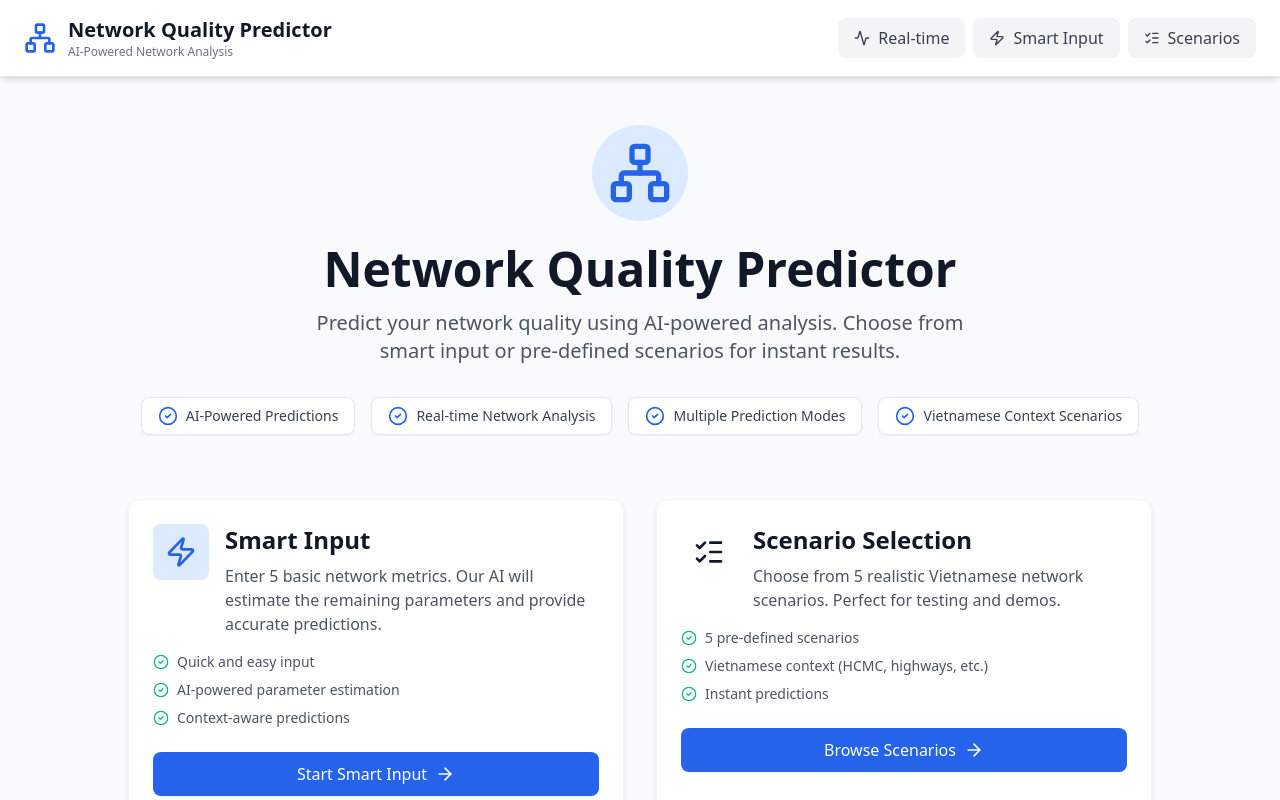
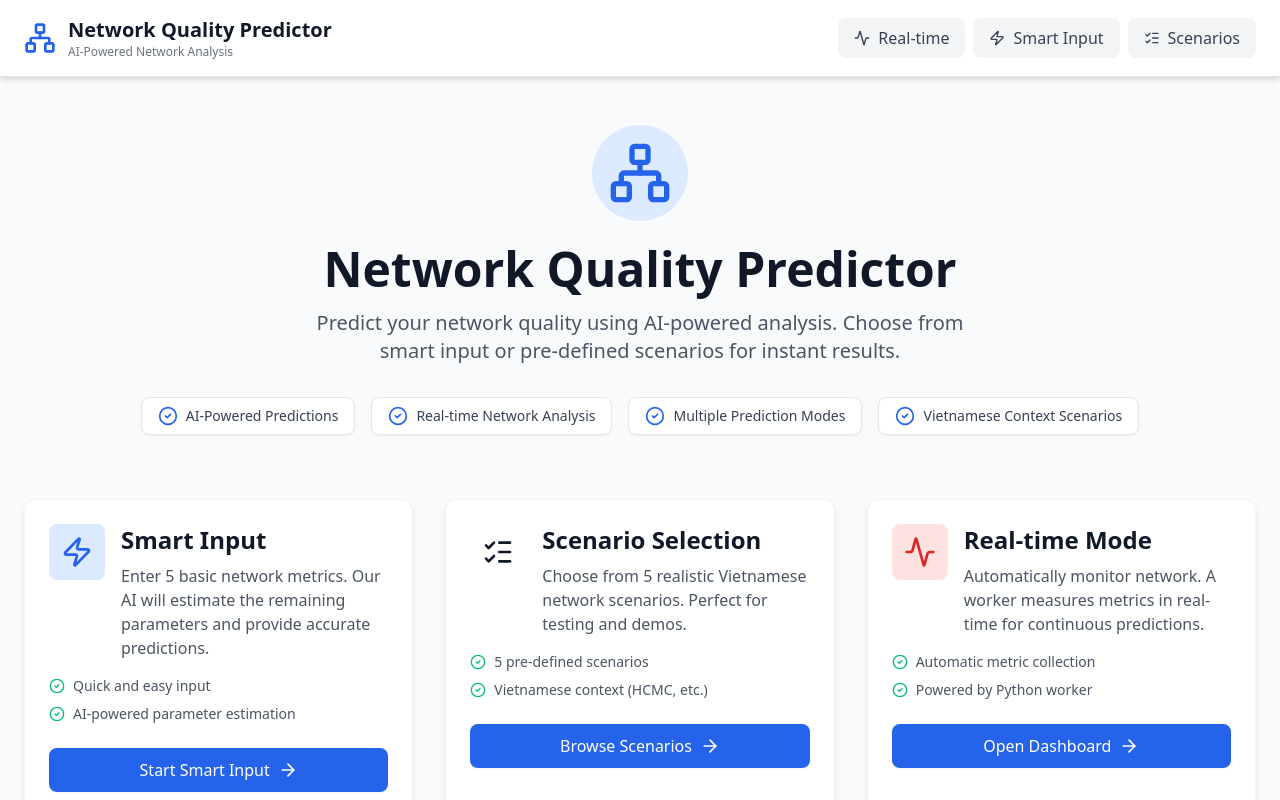
Before and after one commit to huynhtiennhat0403/networks-optimization, a React (Vite) app in the folder client/: page / in a window 1280 px wide. Shown: the top 800 px of the page. Built offline with nearby package versions, Linux system fonts and the light colour scheme; no server answers.

Commit message:
feat(client): Update dashboard

```diff
--- a/client/src/pages/Home.jsx
+++ b/client/src/pages/Home.jsx
@@ -1,5 +1,5 @@
 import { useNavigate } from 'react-router-dom';
-import { Zap, ListChecks, ArrowRight, CheckCircle2, Network } from 'lucide-react';
+import { Zap, ListChecks, ArrowRight, CheckCircle2, Network, Activity } from 'lucide-react'; // <-- 1. Thêm 'Activity'
 
 function Home() {
   const navigate = useNavigate();
@@ -40,7 +40,8 @@ function Home() {
       </div>
 
       {/* Mode Selection Cards */}
-      <div className="grid md:grid-cols-2 gap-8 max-w-5xl mx-auto">
+      <div className="grid md:grid-cols-3 gap-8 max-w-7xl mx-auto">
+
         {/* Mode 1: Smart Input */}
         <div className="card hover:shadow-xl transition-all duration-300 animate-slide-up">
           <div className="flex items-start space-x-4 mb-4">
@@ -55,7 +56,6 @@ function Home() {
               </p>
             </div>
           </div>
-
           <div className="space-y-2 mb-6">
             <div className="flex items-center text-sm text-gray-600">
               <CheckCircle2 className="w-4 h-4 text-success-500 mr-2" />
@@ -65,15 +65,10 @@ function Home() {
               <CheckCircle2 className="w-4 h-4 text-success-500 mr-2" />
               <span>AI-powered parameter estimation</span>
             </div>
-            <div className="flex items-center text-sm text-gray-600">
-              <CheckCircle2 className="w-4 h-4 text-success-500 mr-2" />
-              <span>Context-aware predictions</span>
-            </div>
           </div>
-
           <button
             onClick={() => navigate('/smart-input')}
-            className="btn-primary w-full flex items-center justify-center space-x-2"
+            className="btn-primary w-full flex items-center justify-center space-x-2 mt-auto"
           >
             <span>Start Smart Input</span>
             <ArrowRight className="w-5 h-5" />
@@ -94,7 +89,6 @@ function Home() {
               </p>
             </div>
           </div>
-
           <div className="space-y-2 mb-6">
             <div className="flex items-center text-sm text-gray-600">
               <CheckCircle2 className="w-4 h-4 text-success-500 mr-2" />
@@ -102,22 +96,54 @@ function Home() {
             </div>
             <div className="flex items-center text-sm text-gray-600">
               <CheckCircle2 className="w-4 h-4 text-success-500 mr-2" />
-              <span>Vietnamese context (HCMC, highways, etc.)</span>
-            </div>
-            <div className="flex items-center text-sm text-gray-600">
-              <CheckCircle2 className="w-4 h-4 text-success-500 mr-2" />
-              <span>Instant predictions</span>
+              <span>Vietnamese context (HCMC, etc.)</span>
             </div>
           </div>
-
           <button
             onClick={() => navigate('/scenarios')}
-            className="btn-primary w-full flex items-center justify-center space-x-2"
+            className="btn-primary w-full flex items-center justify-center space-x-2 mt-auto"
           >
             <span>Browse Scenarios</span>
             <ArrowRight className="w-5 h-5" />
           </button>
         </div>
+
+        {/* 3.  Real-time Mode */}
+        <div
+          className="card hover:shadow-xl transition-all duration-300 animate-slide-up"
+          style={{ animationDelay: '0.2s' }}
+        >
+          <div className="flex items-start space-x-4 mb-4">
+            <div className="p-3 bg-red-100 rounded-lg">
+              <Activity className="w-8 h-8 text-red-600" />
+            </div>
+            <div>
+              <h2 className="text-2xl font-bold text-gray-900 mb-2">Real-time Mode</h2>
+              <p className="text-gray-600">
+                Automatically monitor network. A worker measures metrics in
+                real-time for continuous predictions.
+              </p>
+            </div>
+          </div>
+          <div className="space-y-2 mb-6">
+            <div className="flex items-center text-sm text-gray-600">
+              <CheckCircle2 className="w-4 h-4 text-success-500 mr-2" />
+              <span>Automatic metric collection</span>
+            </div>
+            <div className="flex items-center text-sm text-gray-600">
+              <CheckCircle2 className="w-4 h-4 text-success-500 mr-2" />
+              <span>Powered by Python worker</span>
+            </div>
+          </div>
+          <button
+            onClick={() => navigate('/realtime')}
+            className="btn-primary w-full flex items-center justify-center space-x-2 mt-auto"
+          >
+            <span>Open Dashboard</span>
+            <ArrowRight className="w-5 h-5" />
+          </button>
+        </div>
+
       </div>
 
       {/* Info Section */}
```
Also changed, not shown: 1 other file (tests, documents, lock files or other folders).
